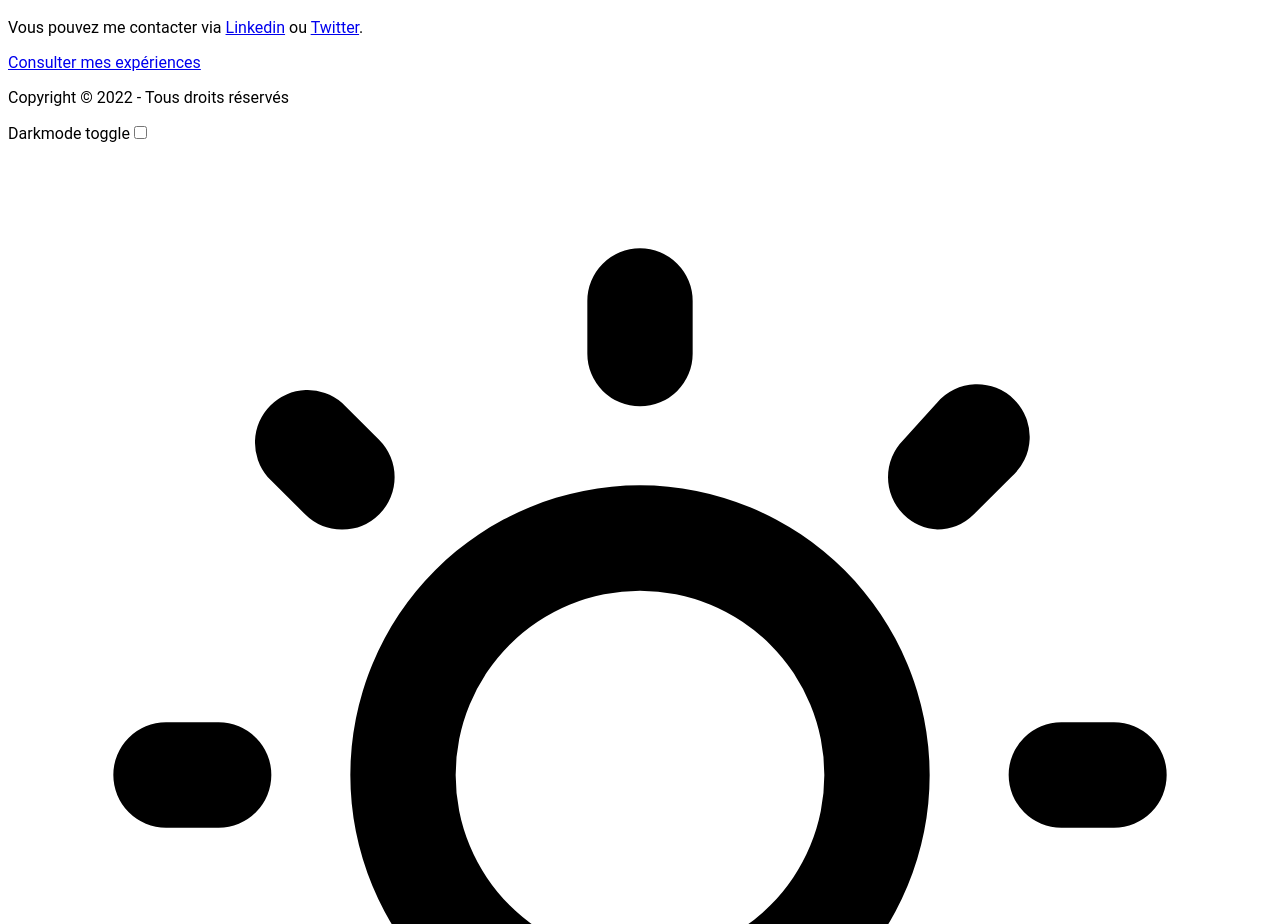
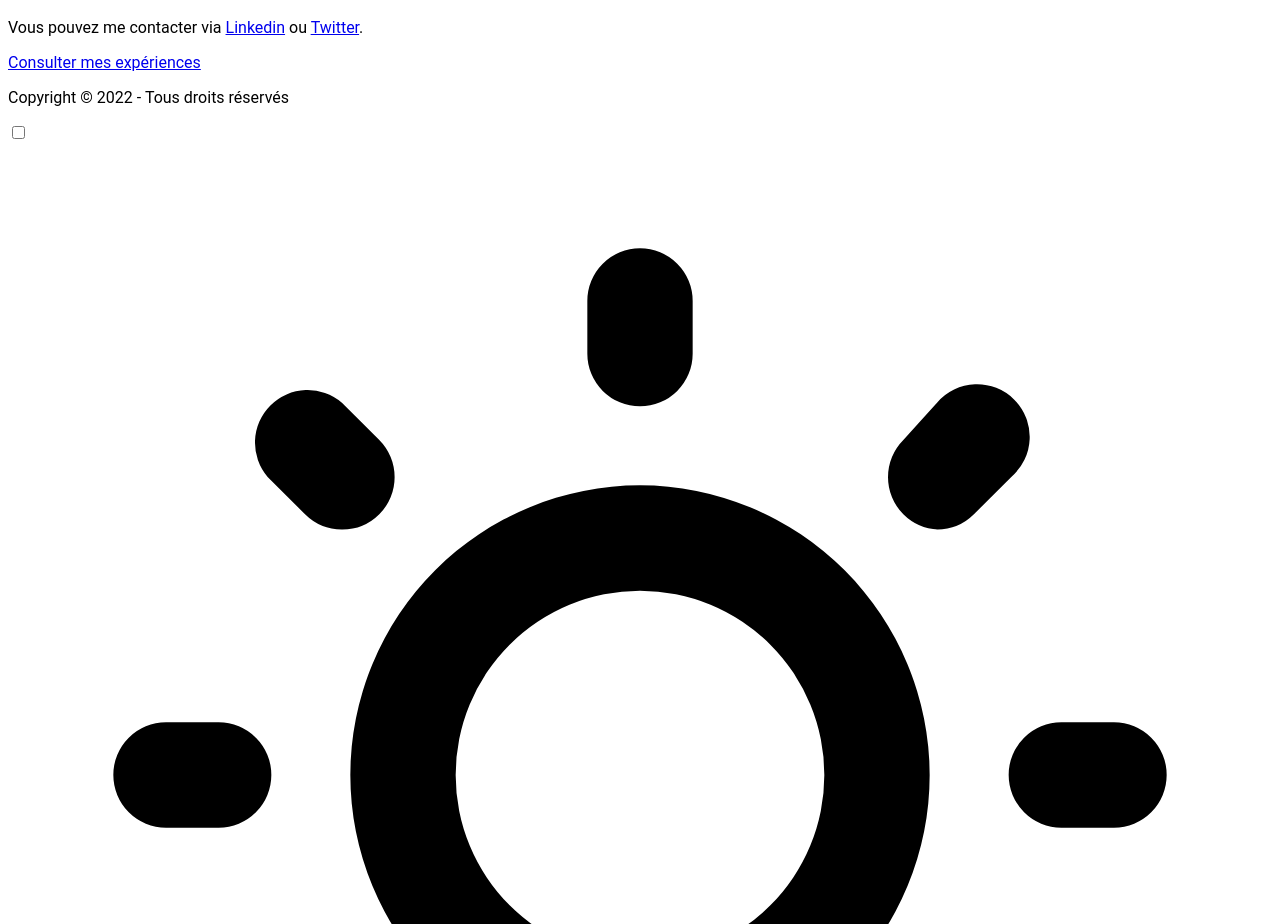
Before and after one commit to 8Thomas8/site-perso-v2, a Nuxt app: page / in a window 1280 px wide. Shown: the part 9486-10410 px from the top of the page. Built offline with nearby package versions, Linux system fonts and the light colour scheme.

Commit message:
Suppression label useless

```diff
--- a/components/common/footer.vue
+++ b/components/common/footer.vue
@@ -12,7 +12,6 @@ let darkmode = useDarkmode()
         <label class="swap swap-rotate">
 
           <!-- this hidden checkbox controls the state -->
-          <label class="hidden" for="darkmode-toggle">Darkmode toggle</label>
           <input id="darkmode-toggle" v-model="darkmode.isActive.value" type="checkbox" :checked="darkmode.isActive.value"/>
 
           <!-- sun icon -->
```
